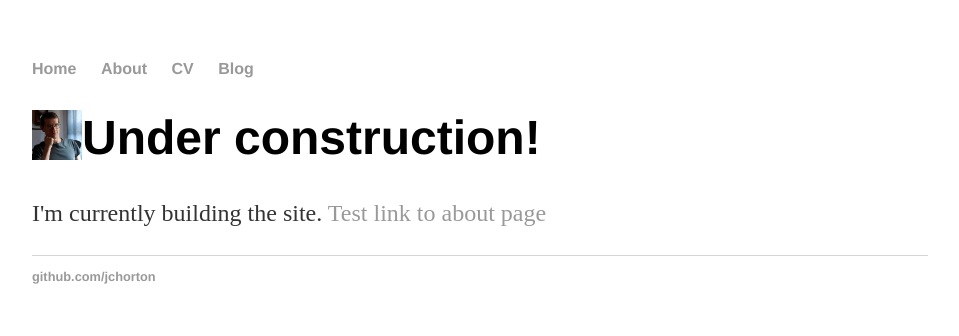
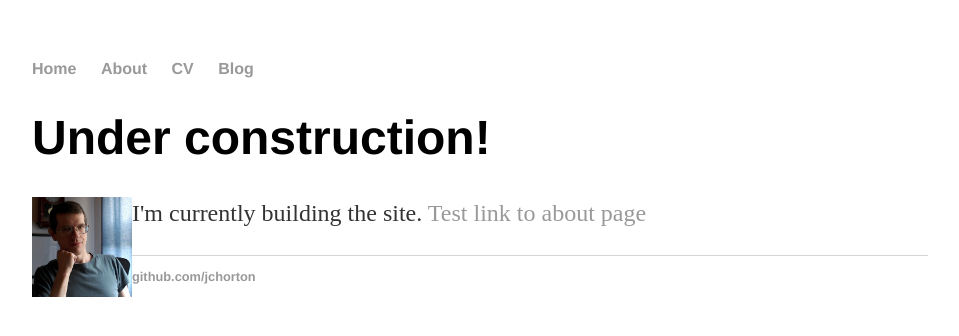
Before and after one commit to jchorton/jchorton.github.io, a Jekyll site: the page built from index.html, in a window 1280 px wide. Shown: the top 336 px of the page, without its empty margins (160-1119 px from the left). Built offline with Jekyll 4.4.1, drawn with Linux system fonts in a browser that asks for light colours.

Commit message:
Update index.html

```diff
--- a/index.html
+++ b/index.html
@@ -3,9 +3,8 @@ layout: default
 title: Jonathan Horton
 ---
 
-<img align="left" src="images/jchortonCrop.jpg" width="50" height="50" />
-
 <div class="blurb">
 	<h1>Under construction!</h1>
+		<img align="left" src="images/jchortonCrop.jpg" width="100" height="100" />
 		<p>I'm currently building the site. <a href="/about">Test link to about page</a></p>
 </div><!-- /.blurb -->
```
